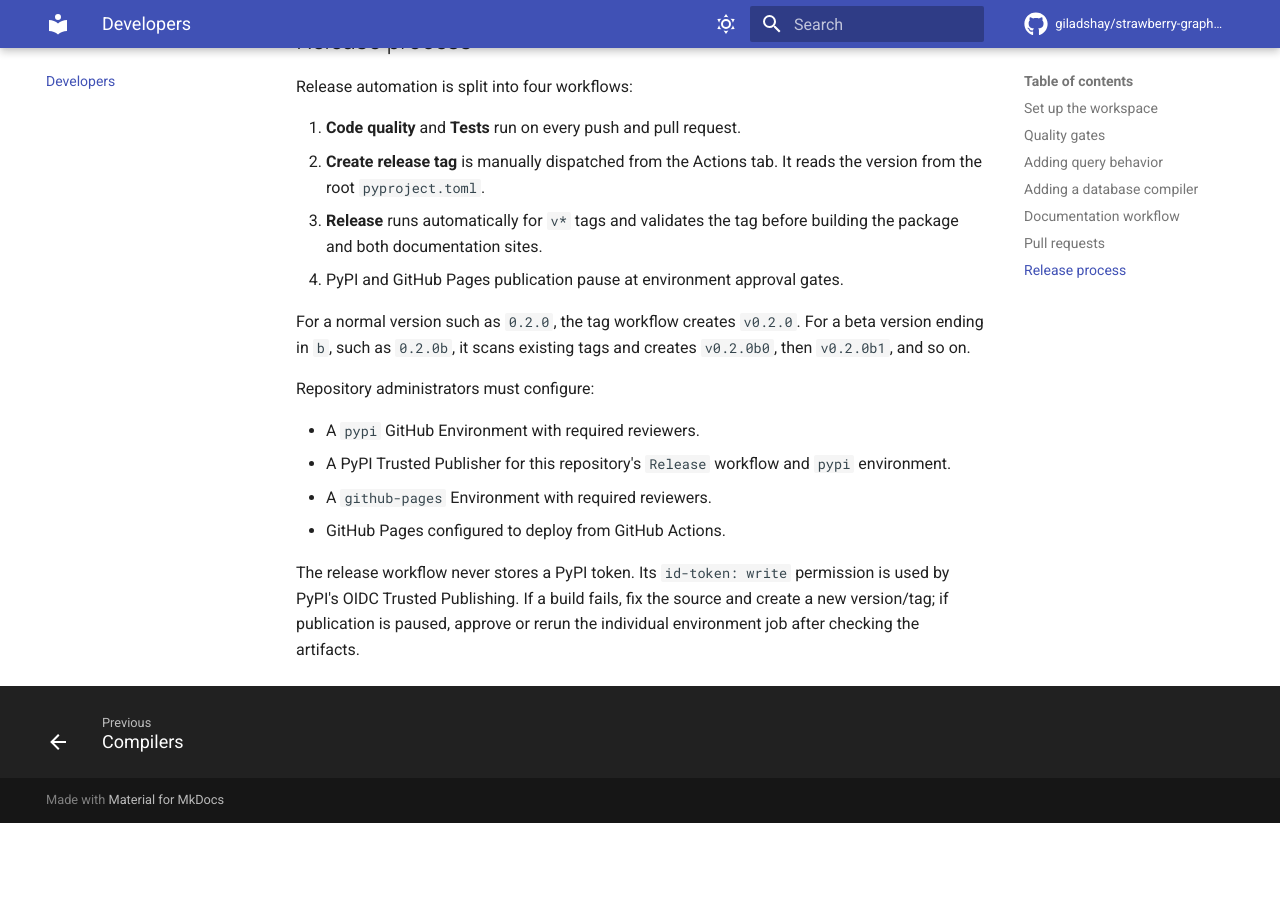
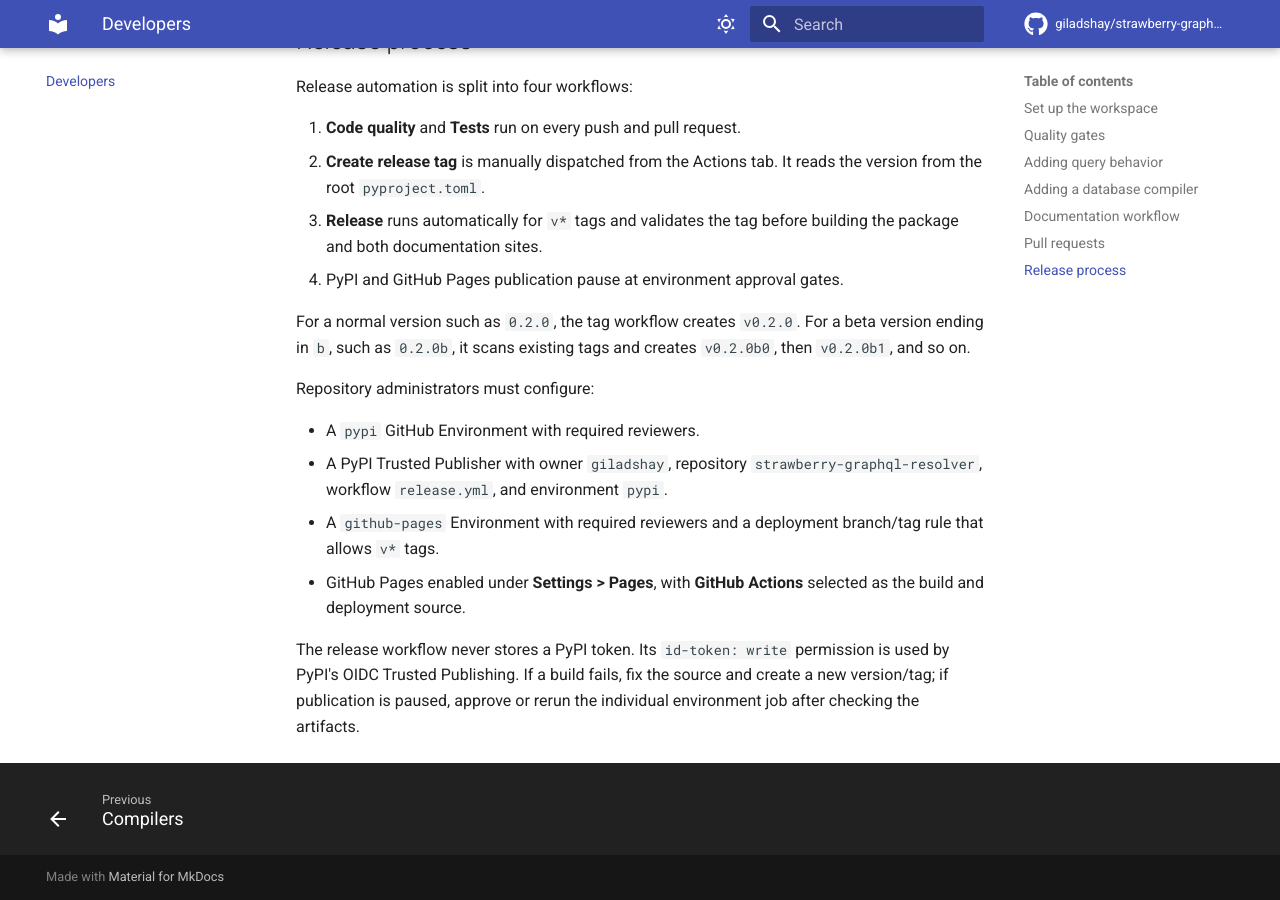
Before and after one commit to giladshay/strawberry-graphql-resolver, an MkDocs documentation site: the page built from docs/developers.md, in a window 1280 px wide and 900 px high, scrolled down 1833 px. Built offline with MkDocs 1.6.1 and Material for MkDocs 9.7.7, drawn with Linux system fonts in a browser that asks for light colours; comment, search, counter and statistics services are not loaded; before the commit the page ends 2656 px from its top, so only the background shows below that.

Commit message:
Update release docs

```diff
--- a/docs/developers.md
+++ b/docs/developers.md
@@ -86,10 +86,13 @@
 Repository administrators must configure:
 
 - A `pypi` GitHub Environment with required reviewers.
-- A PyPI Trusted Publisher for this repository's `Release` workflow and
-  `pypi` environment.
-- A `github-pages` Environment with required reviewers.
-- GitHub Pages configured to deploy from GitHub Actions.
+- A PyPI Trusted Publisher with owner `giladshay`, repository
+   `strawberry-graphql-resolver`, workflow `release.yml`, and environment
+   `pypi`.
+- A `github-pages` Environment with required reviewers and a deployment
+   branch/tag rule that allows `v*` tags.
+- GitHub Pages enabled under **Settings > Pages**, with **GitHub Actions**
+   selected as the build and deployment source.
 
 The release workflow never stores a PyPI token. Its `id-token: write`
 permission is used by PyPI's OIDC Trusted Publishing. If a build fails, fix
```
